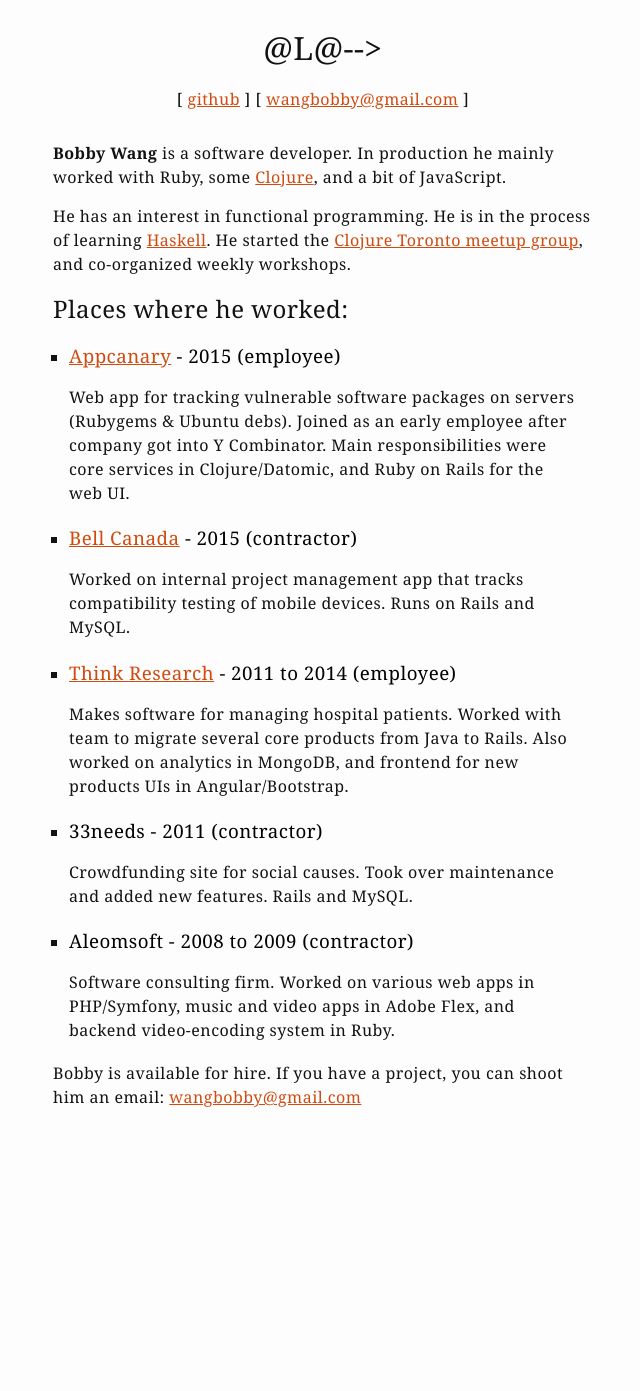
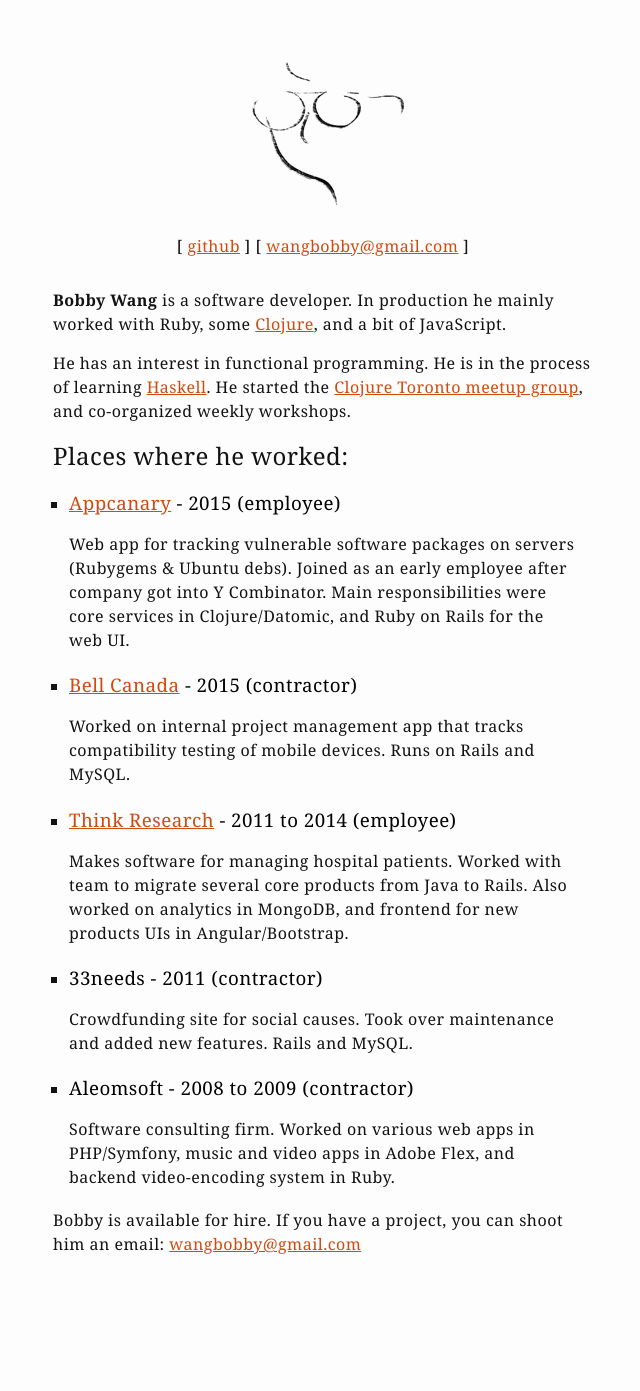
Before and after one commit to byw/byw.github.com, a Jekyll site: the page built from index.html, in a window 1280 px wide. Shown: the whole page, without its empty margins (317-957 px from the left). Built offline with Jekyll 4.4.1, drawn with Linux system fonts in a browser that asks for light colours; some web fonts are replaced; before the commit the page ends 1244 px from its top, so only the background shows below that.

Commit message:
Change portrait.

```diff
--- a/_includes/header.html
+++ b/_includes/header.html
@@ -4,8 +4,9 @@
 
     <a class="site-title" href="{{ site.baseurl }}/"></a>
 
-
-    <h1>@L@--></h1>
+    <img src="/assets/head.png" />
+    <br />
+    <!-- <h1>@L@-\-></h1> -->
     [ <a target="_blank" href="https://github.com/byw">github</a> ]
     [ <a href="mailto:wangbobby@gmail.com">wangbobby@gmail.com</a> ]
 
```
Also changed, not shown: assets/head.png (added), 1 other file.
